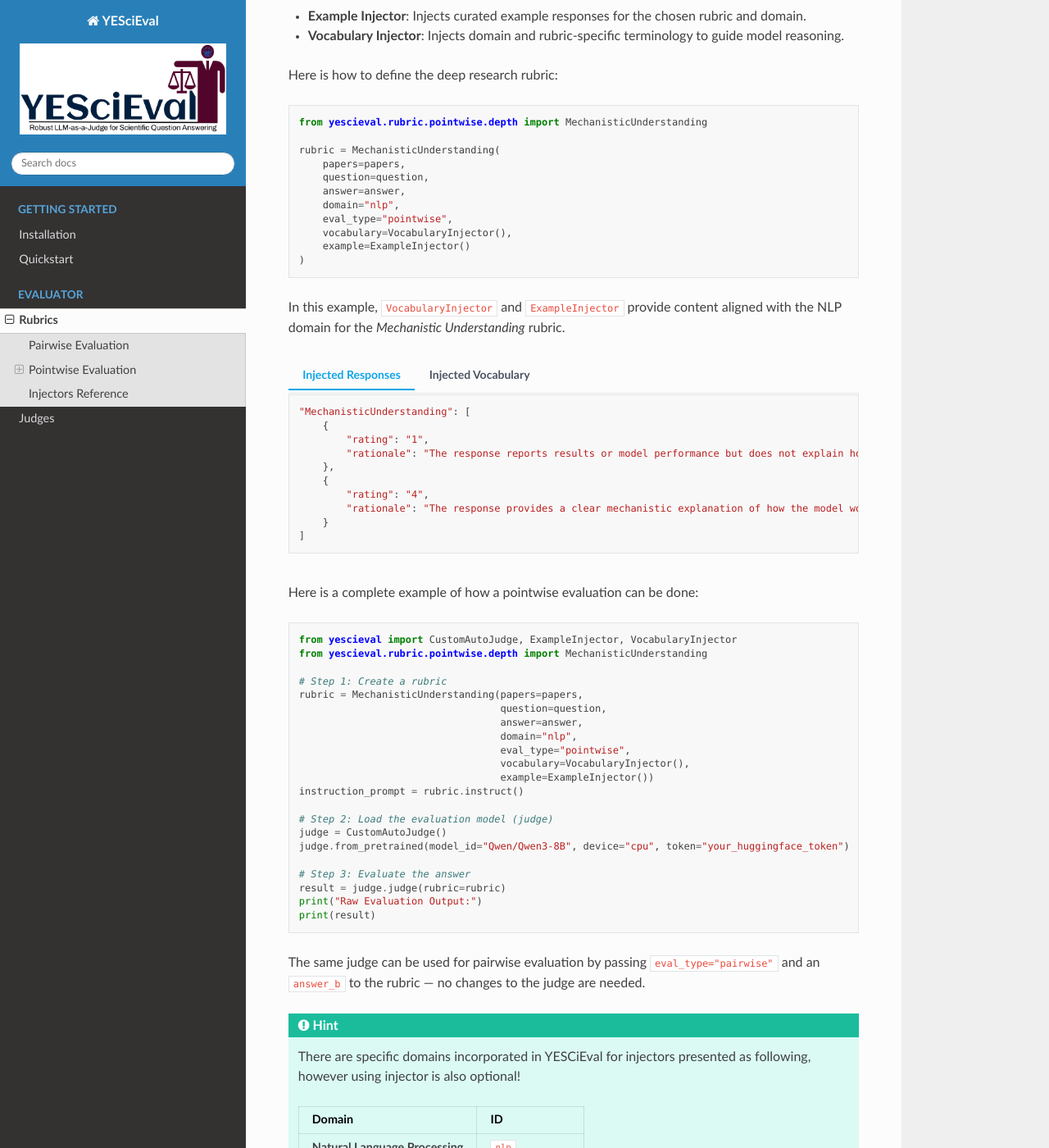
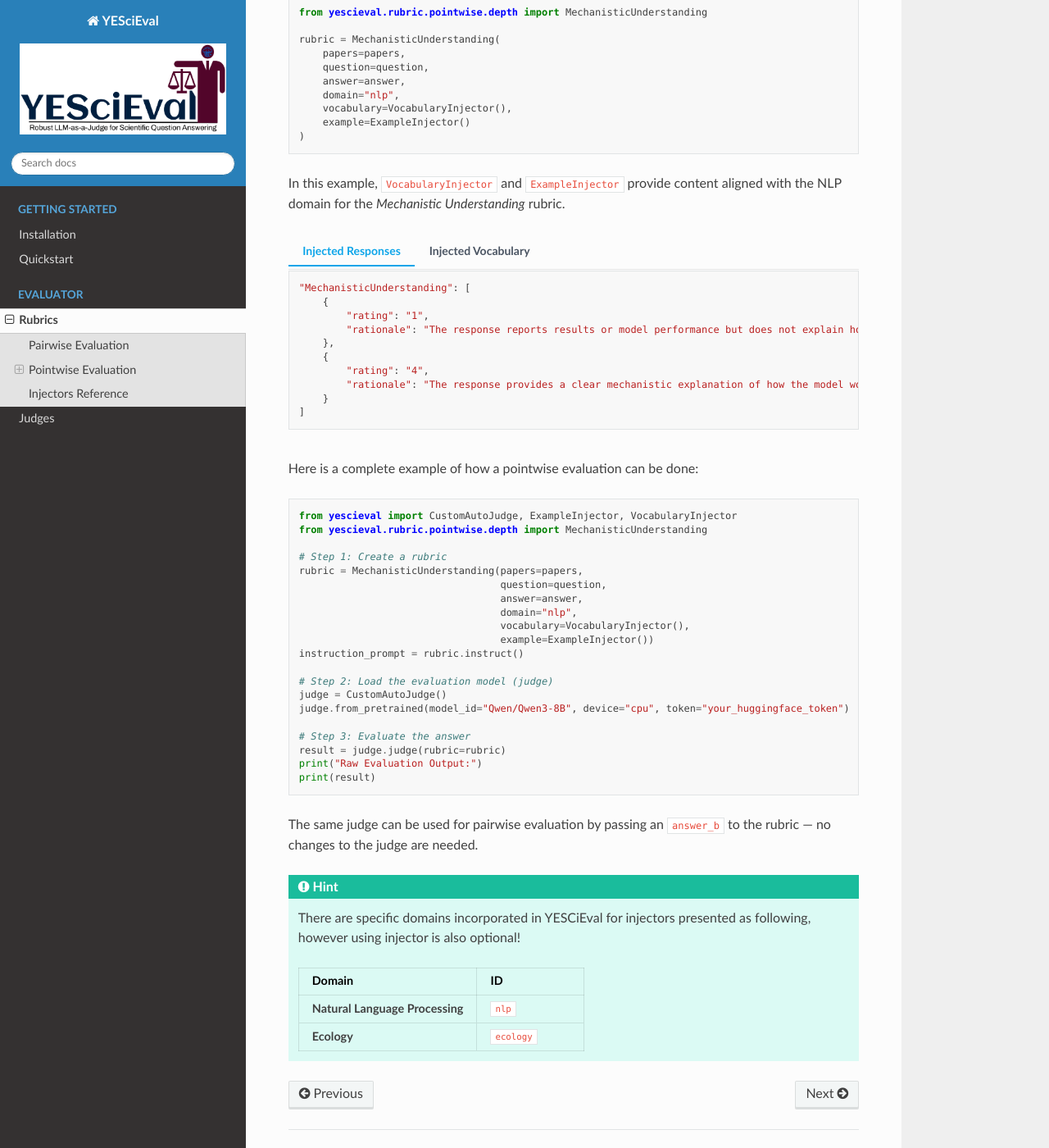
Before and after one commit to sciknoworg/YESciEval, a Sphinx documentation site: the page built from docs/source/rubrics.rst, in a window 1280 px wide and 1400 px high, scrolled down 6328 px. Shown: the whole window at 82% size. Built offline with Sphinx 7.4.7 and the Read the Docs theme 3.1.0, drawn with Linux system fonts in a browser that asks for light colours; pages that are not in the unit, such as notebooks, are missing from menus; some of the changed text lies outside the part shown.

Commit message:
✏️ added fixes to the documentation

```diff
--- a/docs/source/rubrics.rst
+++ b/docs/source/rubrics.rst
@@ -20,25 +20,18 @@
 
         # Fidelity rubrics
         from yescieval.rubric.pointwise.fidelity import Informativeness, Correctness, Completeness
-
         # Structural rubrics
         from yescieval.rubric.pointwise.structural import Coherence, Relevancy, Integration
-
         # Stylistic rubrics
         from yescieval.rubric.pointwise.stylistic import Cohesion, Readability, Conciseness
-
         # Depth rubrics
         from yescieval.rubric.pointwise.depth import MechanisticUnderstanding, CausalReasoning, TemporalPrecision
-
         # Gap rubric
         from yescieval.rubric.pointwise.gap import GapIdentification
-
         # Breadth rubrics
         from yescieval.rubric.pointwise.breadth import ContextCoverage, MethodCoverage, DimensionCoverage, ScaleCoverage, ScopeCoverage
-
         # Rigor rubrics
         from yescieval.rubric.pointwise.rigor import EpistemicCalibration, QuantitativeEvidenceAndUncertainty, ExplicitUncertainty
-
         # Innovation rubric
         from yescieval.rubric.pointwise.innovation import StateOfTheArtAndNovelty
 
@@ -75,8 +68,7 @@
 1. Provide a numerical score.
 2. Provide a rationale explaining its decision.
 
-Any rubric can be used in pairwise mode by passing ``answer_b`` and setting
-``eval_type="pairwise"``
+Any rubric can be used in pairwise mode by passing ``answer_b``
 
 .. code-block:: python
 
@@ -86,8 +78,7 @@
        papers=papers,
        question=question,
        answer=answer,
-       answer_b=answer_b,
-       eval_type="pairwise",
+       answer_b=answer_b
    )
    instruction = rubric.instruct()
 
@@ -269,34 +260,17 @@
   .. code-block:: python
 
      from yescieval import ExampleInjector, VocabularyInjector
-     from yescieval.rubric.pointwise.depth import MechanisticUnderstanding as MechanisticUnderstandingPointwise
-     from yescieval.rubric.pairwise.depth import MechanisticUnderstanding as MechanisticUnderstandingPairwise
+     from yescieval.rubric.pointwise.depth import MechanisticUnderstanding
 
-     # Pointwise
-     rubric = MechanisticUnderstandingPointwise(
+     rubric = MechanisticUnderstanding(
          papers=papers,
          question=question,
          answer=answer,
-         domain="nlp",
-         eval_type="pointwise",
-         vocabulary=VocabularyInjector(),
-         example=ExampleInjector(),
-     )
-     instruction_prompt = rubric.instruct()
-
-     # Pairwise
-     rubric = MechanisticUnderstandingPairwise(
-         papers=papers,
-         question=question,
-         answer=answer,
-         answer_b=answer_b,
-         eval_type="pairwise",
          domain="nlp",
          vocabulary=VocabularyInjector(),
          example=ExampleInjector(),
      )
      instruction_prompt = rubric.instruct()
-
 
 Research Breadth Assessment
 ~~~~~~~~~~~~~~~~~~~~~~~~~~~
@@ -348,7 +322,6 @@
          papers=papers,
          question=question,
          answer=answer,
-         eval_type="pointwise",
          domain="ecology",
          vocabulary=VocabularyInjector(),
          example=ExampleInjector(),
@@ -401,7 +374,6 @@
          papers=papers,
          question=question,
          answer=answer,
-         eval_type="pointwise",
          domain="nlp",
          vocabulary=VocabularyInjector(),
          example=ExampleInjector(),
@@ -447,7 +419,6 @@
          papers=papers,
          question=question,
          answer=answer,
-         eval_type="pointwise",
          domain="nlp",
          vocabulary=VocabularyInjector(),
          example=ExampleInjector(),
@@ -498,7 +469,6 @@
          question=question,
          answer=answer,
          domain="ecology",
-         eval_type="pointwise",
          vocabulary=VocabularyInjector(),
          example=ExampleInjector(),
      )
@@ -524,7 +494,6 @@
        question=question,
        answer=answer,
        domain="nlp",
-       eval_type="pointwise",
        vocabulary=VocabularyInjector(),
        example=ExampleInjector()
    )
@@ -567,7 +536,6 @@
                                      question=question,
                                      answer=answer,
                                      domain="nlp",
-                                     eval_type="pointwise",
                                      vocabulary=VocabularyInjector(),
                                      example=ExampleInjector())
    instruction_prompt = rubric.instruct()
@@ -581,8 +549,7 @@
    print("Raw Evaluation Output:")
    print(result)
 
-The same judge can be used for pairwise evaluation by passing ``eval_type="pairwise"``
-and an ``answer_b`` to the rubric — no changes to the judge are needed.
+The same judge can be used for pairwise evaluation by passing an ``answer_b`` to the rubric — no changes to the judge are needed.
 
 .. hint::
 
```
